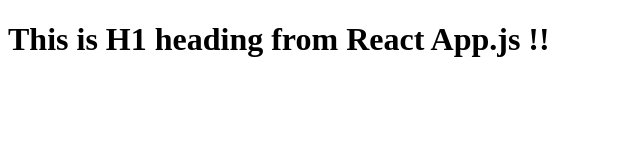
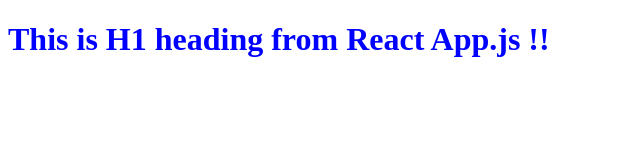
Before and after one commit to AvinashSharma1/react-basics, a plain HTML site: page index.html in a window 1280 px wide. Shown: the whole page, without its empty margins (0-640 px from the left). Drawn offline with nearby package versions, Linux system fonts and the light colour scheme.

Commit message:
Adding CSS

```diff
--- /dev/null
+++ b/index.css
@@ -0,0 +1,3 @@
+#heading{
+    color: blue;
+}
--- a/index.html
+++ b/index.html
@@ -4,6 +4,7 @@
     <meta charset="UTF-8">
     <meta name="viewport" content="width=device-width, initial-scale=1.0">
     <title>React Basics</title>
+    <link rel="stylesheet" href="./index.css">
 </head>
 <body>
     <div id="root"></div>
```
